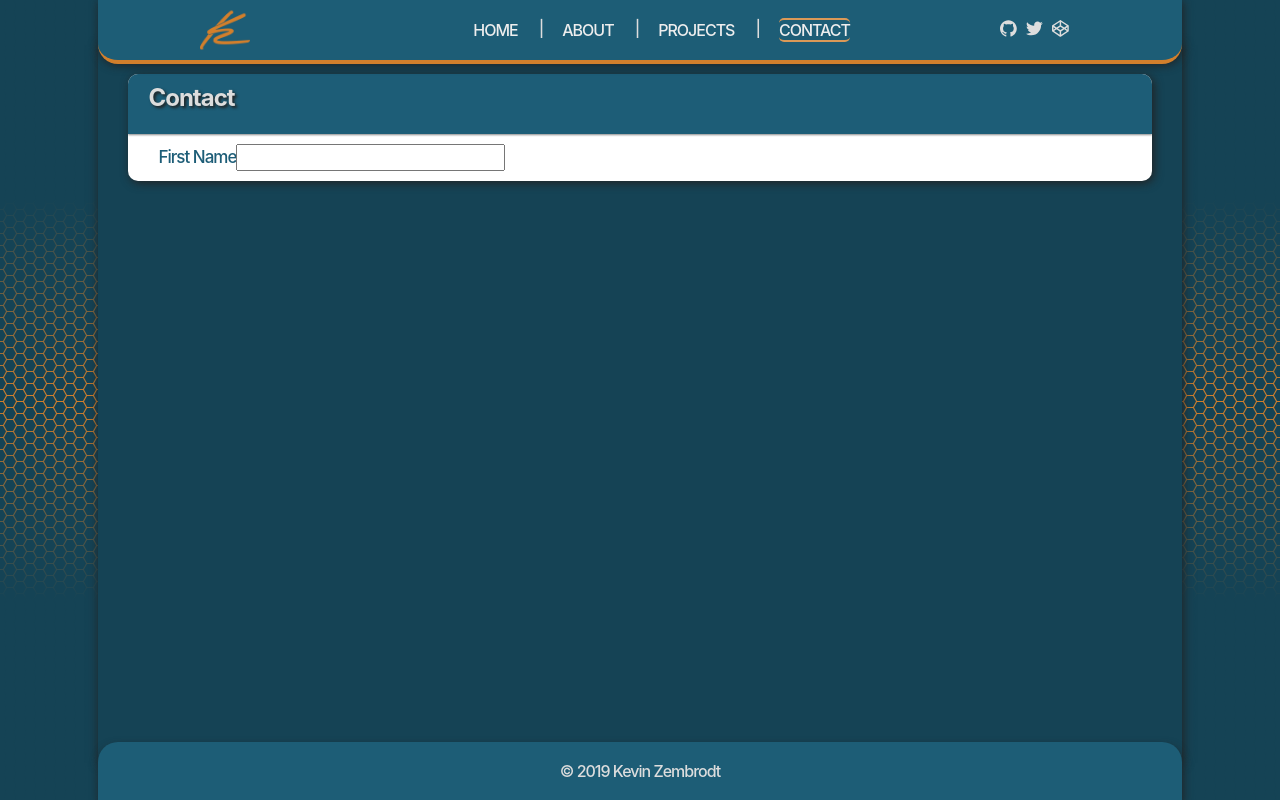
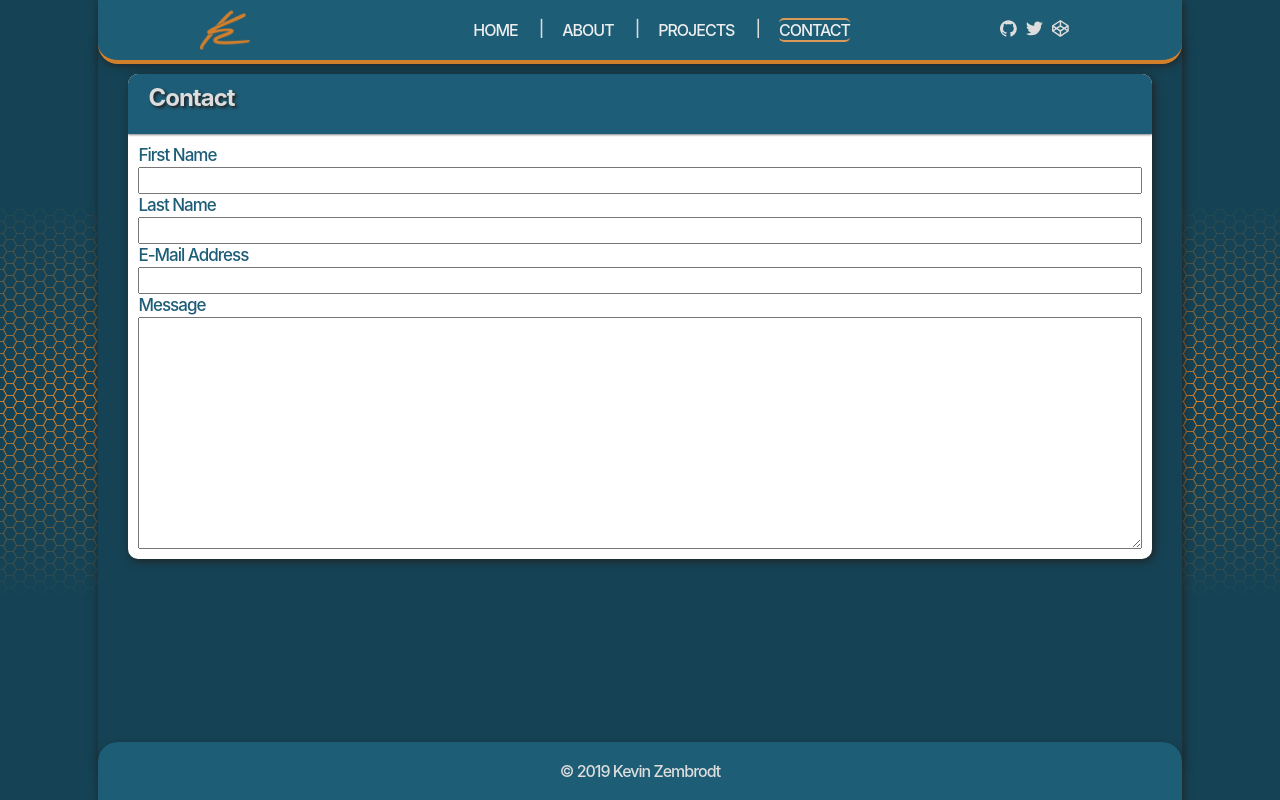
Before and after one commit to Nixikaz/portfolio-react, a React (Create React App) app: page /contact in a window 1280 px wide. Built offline with nearby package versions, Linux system fonts and the light colour scheme.

Commit message:
added forms on Contact.js

```diff
--- a/src/components/Contact.js
+++ b/src/components/Contact.js
@@ -12,6 +12,12 @@ export default class Contact extends Component {
             <form action="/thankyou" netlify>
               <label htmlFor="fName">First Name</label>
               <input type="text" name="fName" id="firstName" />
+              <label htmlFor="lName">Last Name</label>
+              <input type="text" name="lName" id="lastName" />
+              <label htmlFor="email">E-Mail Address</label>
+              <input type="text" name="email" id="emailAddress" />
+              <label htmlFor="message">Message</label>
+              <textarea name="message" id="shortMessage" cols="30" rows="10"></textarea>
             </form>
           </div>
         </section>
--- a/src/index.css
+++ b/src/index.css
@@ -248,10 +248,12 @@ li {
   font-size: 1.7rem;
   line-height: 2.3rem;
   z-index: 1;
-  text-indent: 2rem;
   color: hsl(197, 61%, 29%);
   grid-area: card__paragraph;
   padding: 1rem;
+}
+.card__body p {
+  text-indent: 2rem;
 }
 .card--hover:hover {
   transform: translate(-0.2rem, -0.2rem);
@@ -259,6 +261,10 @@ li {
 }
 .card--hover:hover .svg--large {
   opacity: 1;
+}
+.card__body form {
+  display: flex;
+  flex-direction: column;
 }
 footer {
   padding: 2rem;
```
Also changed, not shown: 1 other file (tests, documents, lock files or other folders).
